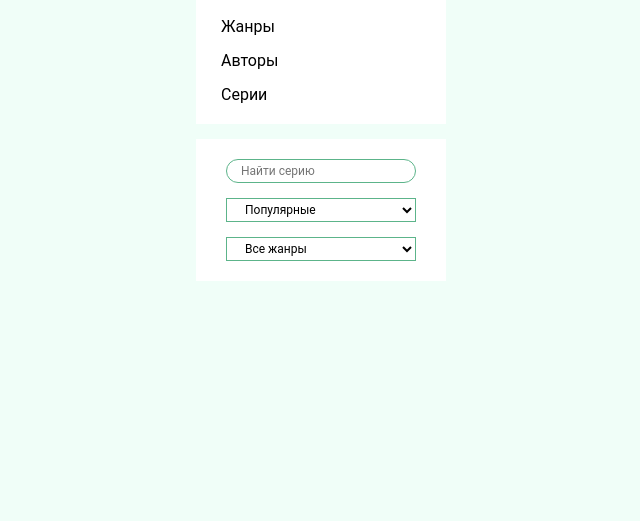
After one commit to teotorina/BesLibrary, a PHP site: page /book_series.html in a window 1280 px wide. The commit adds this page. Shown: the part 201-722 px from the top of the page, without its empty margins (4-644 px from the left). Run offline with PHP 8.4, Linux system fonts and the light colour scheme.

Commit message:
Добавил страницу поиска серий книг (там только левое меню)

```diff
--- /dev/null
+++ b/book_series.html
@@ -0,0 +1,100 @@
+<!DOCTYPE html>
+<html lang="ru">
+<head>
+    <meta charset="UTF-8">
+    <meta http-equiv="X-UA-Compatible" content="IE=edge">
+    <meta name="viewport" content="width=device-width, initial-scale=1.0">
+    <link rel="stylesheet" href="style/reset.css">
+    <link rel="stylesheet" href="style/style.css">
+    <title>Серия книг *название*</title>
+</head>
+<body>
+    <header class="header">
+        <div class="header__wrapper">
+            <div class="container">
+                <div class="header__inner">
+                    <div class="header__logo">
+                        <img class="header__logo-img" src="images/logo.svg" alt="Логотип">
+                    </div>
+
+                    <div class="header__content">
+                        <div class="header__search-wrapper">
+                            <form class="header__search-form" name="search_form">
+                                <input id="search" class="header__search" type="text" placeholder="Найти книгу">
+                            </form>
+                        </div>
+
+                        <button class="header__notification-btn">
+                            <img class="header__notification-img" src="images/notification.svg" alt="Уведомления">
+                        </button>
+
+                        <button class="header__user-btn">
+                            <img class="header__user-img" src="images/user.svg" alt="Пользователь">
+                        </button>
+                    </div>
+                </div>
+            </div>
+        </div>
+    </header>
+    <div class="wrapper">
+        <div class="container">
+            <div class="sidebars-wrapper">
+                <div class="sidebar">
+                    <nav class="sidebar__menu">
+                        <ul class="sidebar__menu-list">
+                            <li class="sidebar__menu-item book">
+                                <a class="sidebar__menu-link" href="#">
+                                    Книги
+                                </a>
+                            </li>
+                            <li class="sidebar__menu-item star">
+                                <a class="sidebar__menu-link" href="#">
+                                    Интересное
+                                </a>
+                            </li>
+                            <li class="sidebar__menu-item library">
+                                <a class="sidebar__menu-link" href="#">
+                                    Моя библиотека
+                                </a>
+                            </li>
+                        </ul>
+
+                        <ul class="sidebar__menu-list">
+                            <li class="sidebar__menu-item">
+                                <a class="sidebar__menu-link" href="#">
+                                    Жанры
+                                </a>
+                            </li>
+                            <li class="sidebar__menu-item">
+                                <a class="sidebar__menu-link" href="#">
+                                    Авторы
+                                </a>
+                            </li>
+                            <li class="sidebar__menu-item">
+                                <a class="sidebar__menu-link" href="#">
+                                    Серии
+                                </a>
+                            </li>
+                        </ul>
+                    </nav>
+                </div>
+                    <div class="sidebar">
+                        <form class="sidebar__menu-list find-book-form" name="find-book">
+                            <input class="sidebar__menu-item find-book-form__input" type="text" placeholder="Найти серию">
+                            <select class="sidebar__menu-item find-book-form__input">
+                                <option value="popular">Популярные</option>
+                                <option value="morePopular">Еще популярные</option>
+                            </select>
+                            <select class="sidebar__menu-item find-book-form__input">
+                                <option value="popular">Все жанры</option>
+                                <option value="morePopular">Еще жанры</option>
+                            </select>
+                        </form>
+                    </div>
+            </div>
+
+        </div>
+    </div>
+
+</body>
+</html>
--- a/style/style.css
+++ b/style/style.css
@@ -87,8 +87,8 @@ body {
     margin-top: 15px;
 }
 
-.sidebar__menu-list:first-child {
-    border-bottom: 1px solid #000;
+.sidebar__menu-list:not(.sidebar__menu-list:first-child) {
+    border-top: 1px solid #000;
 }
 
 .sidebar__menu-list {
@@ -140,3 +140,24 @@ body {
     font-size: 16px;
     line-height: 19px;
 }
+
+.sidebar__menu-item.find-book-form__input{
+    padding-left: 14px !important;
+}
+
+.find-book-form__input{
+    padding-left: 0;
+    background-color: #fff;
+    padding: 3px 14px;
+    font-size: 12px;
+    border-width: 1px;
+    border-color: #5CB48A;
+    border-style: solid;
+    display: block;
+    margin: auto;
+    width: 190px;
+}
+
+.find-book-form__input[type = text]{
+    border-radius: 20px;
+}
```
